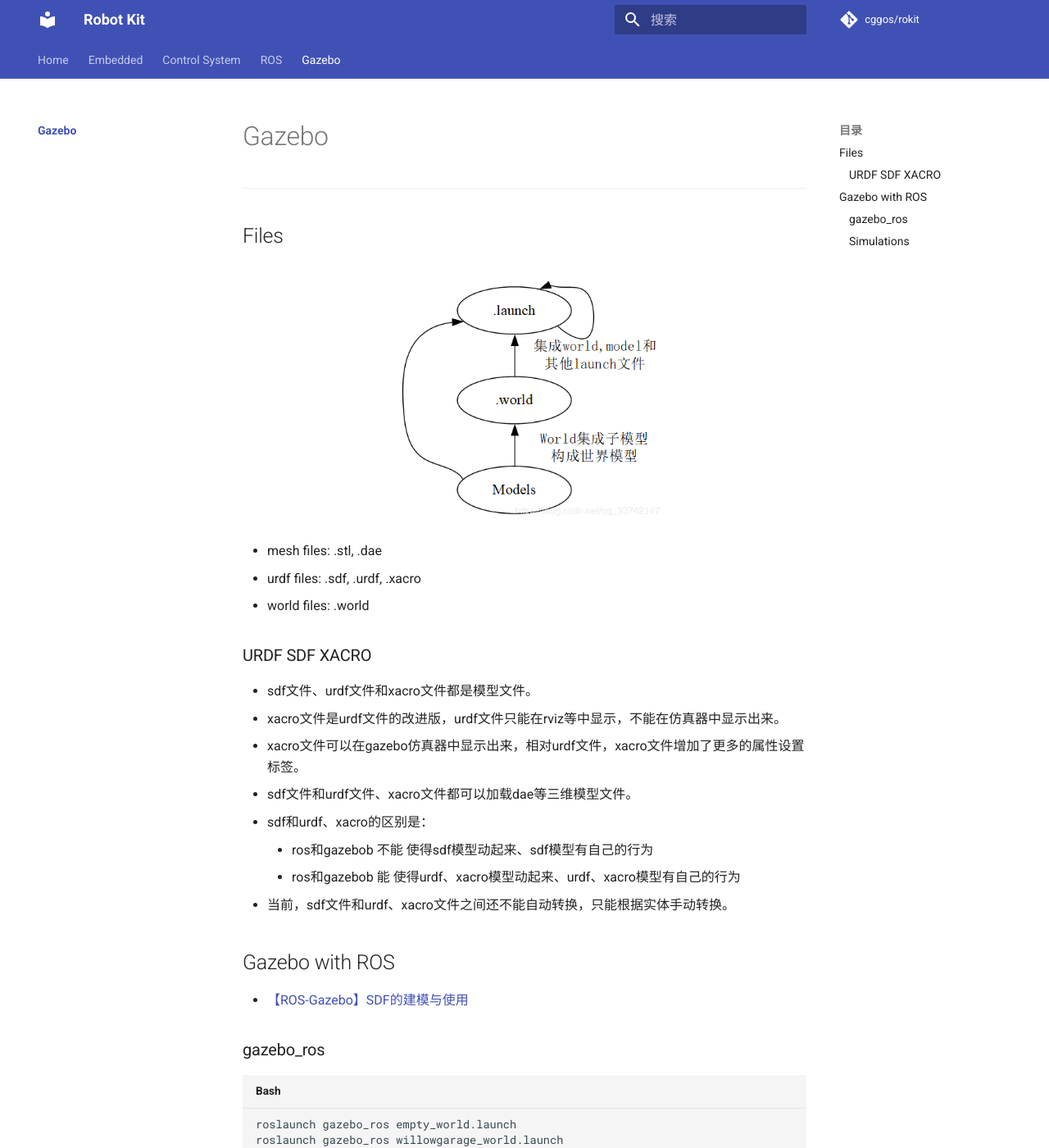
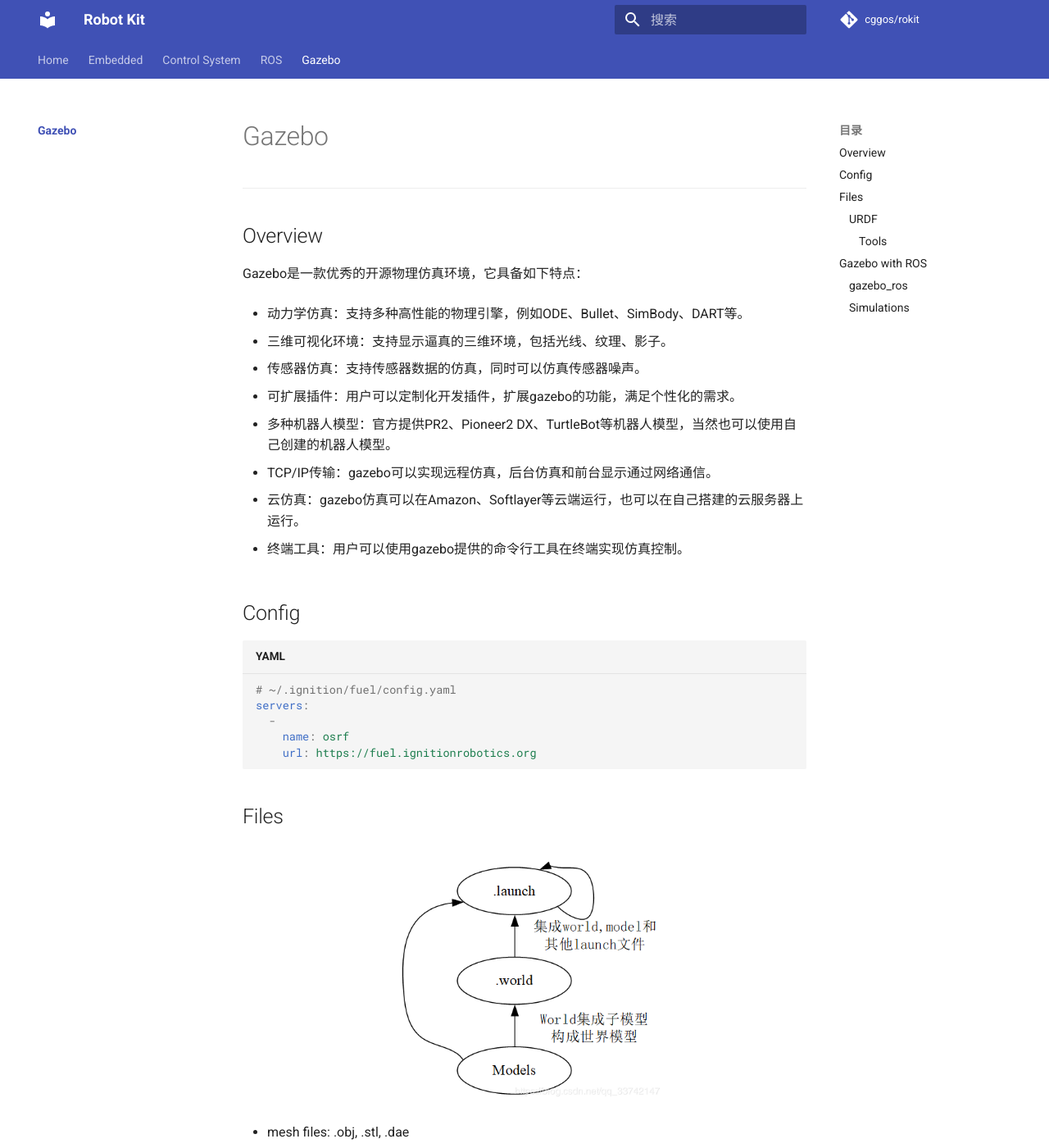
Before and after one commit to cggos/rokit, an MkDocs documentation site: the page built from docs/gazebo/README.md, in a window 1280 px wide and 1400 px high. Shown: the whole window at 82% size. Built offline with MkDocs 1.6.1 and Material for MkDocs 9.7.7, drawn with Linux system fonts in a browser that asks for light colours; comment, search, counter and statistics services are not loaded; some of the changed text lies outside the part shown.

Commit message:
update docs/gazebo/README.md

````diff
--- a/docs/gazebo/README.md
+++ b/docs/gazebo/README.md
@@ -1,6 +1,37 @@
 # Gazebo
 
 ---
+
+## Overview
+
+Gazebo是一款优秀的开源物理仿真环境，它具备如下特点：
+
+* 动力学仿真：支持多种高性能的物理引擎，例如ODE、Bullet、SimBody、DART等。
+
+* 三维可视化环境：支持显示逼真的三维环境，包括光线、纹理、影子。
+
+* 传感器仿真：支持传感器数据的仿真，同时可以仿真传感器噪声。
+
+* 可扩展插件：用户可以定制化开发插件，扩展gazebo的功能，满足个性化的需求。
+
+* 多种机器人模型：官方提供PR2、Pioneer2 DX、TurtleBot等机器人模型，当然也可以使用自己创建的机器人模型。
+
+* TCP/IP传输：gazebo可以实现远程仿真，后台仿真和前台显示通过网络通信。
+
+* 云仿真：gazebo仿真可以在Amazon、Softlayer等云端运行，也可以在自己搭建的云服务器上运行。
+
+* 终端工具：用户可以使用gazebo提供的命令行工具在终端实现仿真控制。
+
+
+## Config
+
+```yaml
+# ~/.ignition/fuel/config.yaml
+servers:
+  -
+    name: osrf
+    url: https://fuel.ignitionrobotics.org
+```
 
 ## Files
 
@@ -8,20 +39,36 @@
   <img src="../img/gazebo_model.png" style="width:50%"/>
 </p>
 
-* mesh files: .stl, .dae
+* mesh files: .obj, .stl, .dae
 * urdf files: .sdf, .urdf, .xacro
 * world files: .world
 
-### URDF SDF XACRO
+URDF vs SDF vs XACRO
 
-- sdf文件、urdf文件和xacro文件都是模型文件。
+- sdf、urdf、xacro 都是模型文件
+- sdf、urdf、xacro 都可以加载dae等三维模型文件
+- sdf、urdf、xacro 之间还不能自动转换，只能根据实体手动转换
+
+- sdf、urdf、xacro的区别是：
+    - ros和gazebob 不能 使得sdf模型动起来，sdf模型有自己的行为
+    - ros和gazebob 能 使得urdf、xacro模型动起来，urdf、xacro模型有自己的行为
+
 - xacro文件是urdf文件的改进版，urdf文件只能在rviz等中显示，不能在仿真器中显示出来。
 - xacro文件可以在gazebo仿真器中显示出来，相对urdf文件，xacro文件增加了更多的属性设置标签。
-- sdf文件和urdf文件、xacro文件都可以加载dae等三维模型文件。
-- sdf和urdf、xacro的区别是：
-    - ros和gazebob 不能 使得sdf模型动起来、sdf模型有自己的行为
-    - ros和gazebob 能 使得urdf、xacro模型动起来、urdf、xacro模型有自己的行为
-- 当前，sdf文件和urdf、xacro文件之间还不能自动转换，只能根据实体手动转换。
+
+### URDF
+
+#### Tools
+
+```sh
+sudo apt install liburdfdom-tools
+```
+
+```sh
+check_urdf xxx.urdf
+
+urdf_to_graphiz xxx.urdf
+```
 
 
 ## Gazebo with ROS
````
